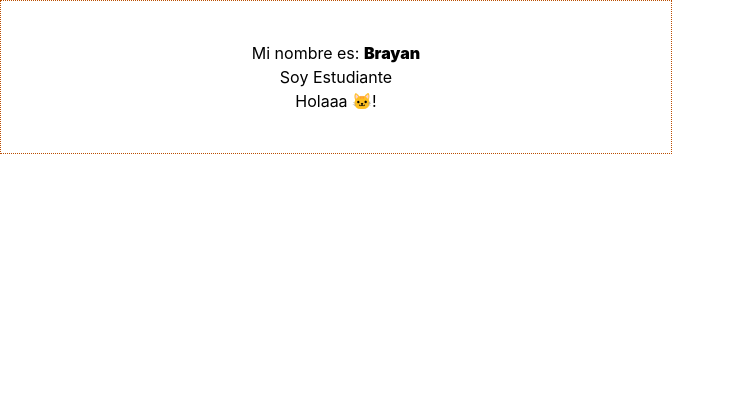
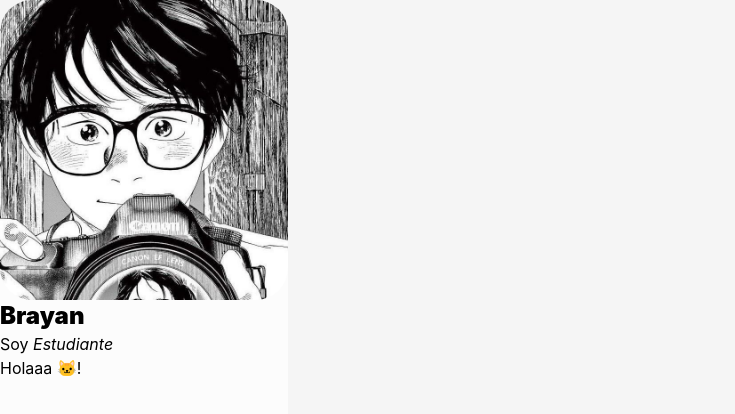
Before and after one commit to Mor4n/06-introduccion-a-react, a React (Vite) app in the folder 01-intro-react/practica-leccion/: page / in a window 1280 px wide. Shown: the top 414 px of the page, without its empty margins (0-735 px from the left). Built offline with nearby package versions, Linux system fonts and the light colour scheme.

Commit message:
Proyecto 01 - Añadida imagen, falta terminar de estilizarlo

```diff
--- a/01-intro-react/practica-leccion/src/App.tsx
+++ b/01-intro-react/practica-leccion/src/App.tsx
@@ -1,20 +1,23 @@
 import { useState } from "react";
 import Card from "./components/Card";
-
+import pfp from "./assets/pfp.jpg"
 
 function App() {
 
 
   return (
-    <>
+    <div className="bg-[#F5F5F5]">
+
       <Card
         nombre={"Brayan"}
         profesion={"Estudiante"}
         mensaje={"Holaaa 🐱!"}
+        imagen={pfp}
 
 
       />
-    </>
+
+    </div>
   )
 }
 
--- a/01-intro-react/practica-leccion/src/components/Card.tsx
+++ b/01-intro-react/practica-leccion/src/components/Card.tsx
@@ -1,20 +1,31 @@
+
+
 
 type CardTypeProps = {
     nombre: string
     profesion: string
     mensaje: string
+    imagen: string
 
 }
 
-function Card( {nombre,profesion,mensaje}: CardTypeProps) {
+function Card( {nombre,profesion,mensaje,imagen}: CardTypeProps) {
 
 
 
   return (
-    <div className="border border-amber-700 border-dotted p-10 w-2xl text-center ">
-        <h2 className="">Mi nombre es: <span className="font-black">{nombre}</span></h2>
-        <h4>Soy <span>{profesion}</span></h4>
-        <p>{mensaje}</p>
+    <div className=" w-2xs h-120 bg-[#FCFCFC] rounded-4xl ">
+
+        <img src={imagen} alt="Imagen de perfil" className="rounded-4xl" />
+
+        <div>
+            <h2 className="font-black text-2xl">{nombre}</h2>
+            <h4>Soy <span className="italic">{profesion}</span></h4>
+            <p>{mensaje}</p>
+
+
+        </div>
+
     </div>
   )
 }
```
Also changed, not shown: 01-intro-react/practica-leccion/src/assets/pfp.jpg (added).
